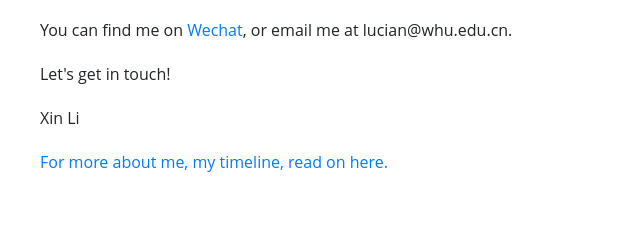
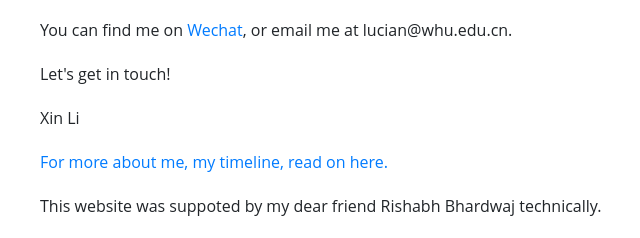
Before and after one commit to lucian-whu/xinli, a Flask app: page / in a window 1280 px wide. Shown: the part 1598-1836 px from the top of the page, without its empty margins (600-1240 px from the left). Before the commit the page ends 1770 px from the top, so only its background shows below. Run offline with Flask 2, Linux system fonts and the light colour scheme; some libraries are stand-ins or nearby versions.

Commit message:
20180701开始部署

```diff
--- a/templates/home.html
+++ b/templates/home.html
@@ -96,6 +96,8 @@
 
 			<p class="text-content"><a href="/timeline">For more about me, my timeline, read on here.</a></p>
 
+			<p class="text-content">This website was suppoted by my dear friend Rishabh Bhardwaj technically.</p>
+
 
 			</div>
 			<!--<div class="window-title">© 2018 Xin Li. All rights reserved.</div>-->
```
